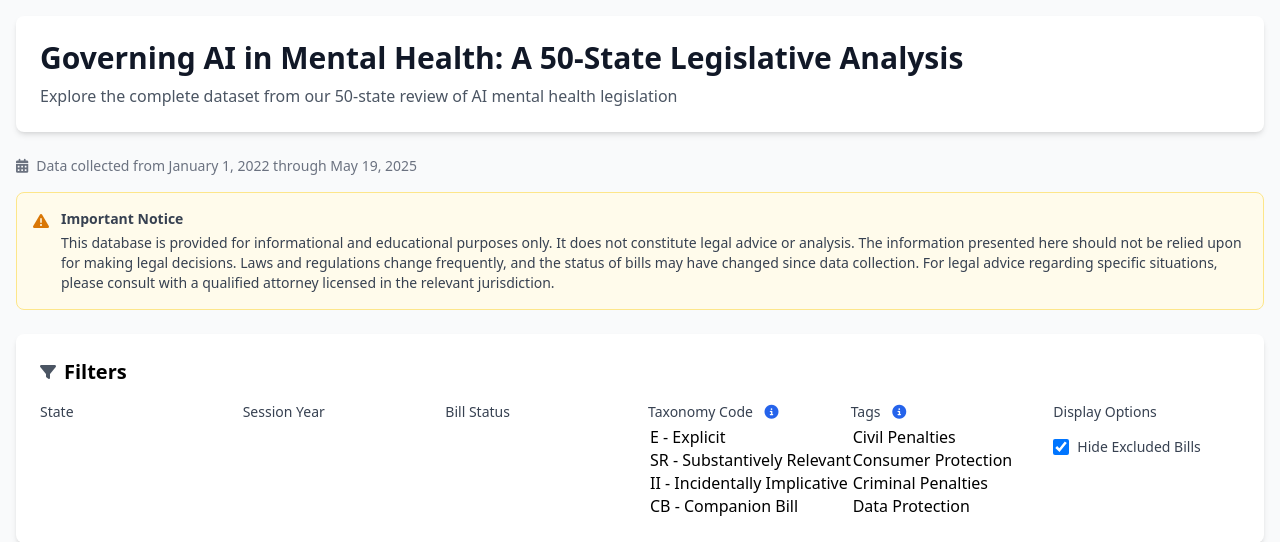
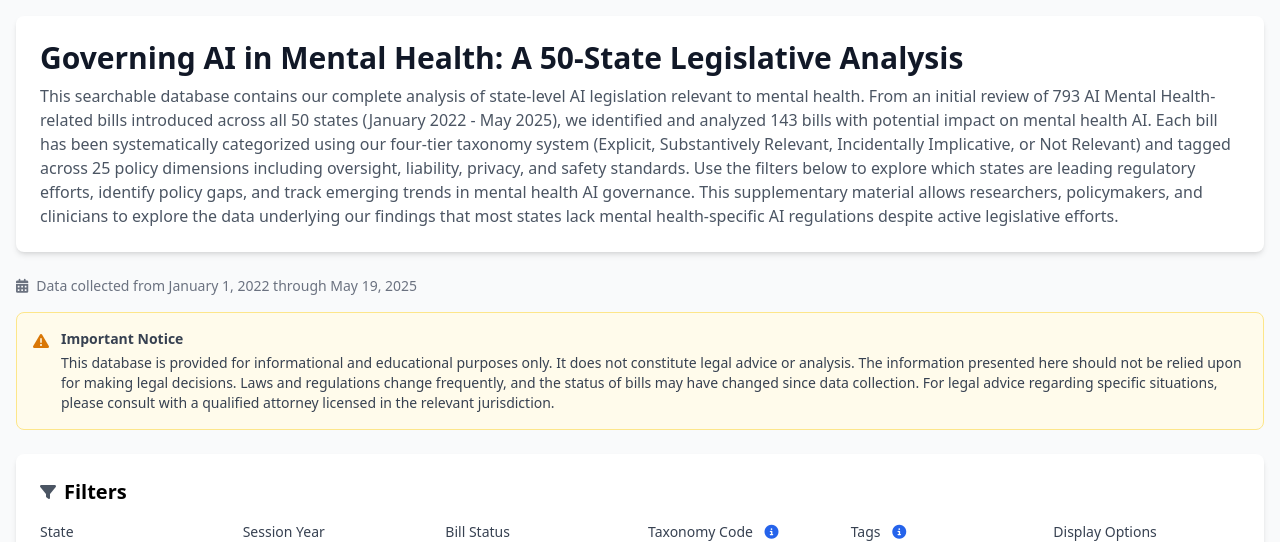
Before and after one commit to MattMatt27/Governing-AI-in-Mental-Health, a Flask app: page / in a window 1280 px wide. Shown: the top 542 px of the page. Run offline with Flask 3, Linux system fonts and the light colour scheme; data that the repository does not hold is empty; some libraries are stand-ins or nearby versions.

Commit message:
docs: Add more explanitory text

```diff
--- a/templates/index.html
+++ b/templates/index.html
@@ -18,7 +18,7 @@
         <!-- Header -->
         <div class="bg-white rounded-lg shadow-md p-6 mb-6">
             <h1 class="text-3xl font-bold text-gray-900 mb-2">Governing AI in Mental Health: A 50-State Legislative Analysis</h1>
-            <p class="text-gray-600">Explore the complete dataset from our 50-state review of AI mental health legislation</p>
+            <p class="text-gray-600">This searchable database contains our complete analysis of state-level AI legislation relevant to mental health. From an initial review of 793 AI Mental Health-related bills introduced across all 50 states (January 2022 - May 2025), we identified and analyzed 143 bills with potential impact on mental health AI. Each bill has been systematically categorized using our four-tier taxonomy system (Explicit, Substantively Relevant, Incidentally Implicative, or Not Relevant) and tagged across 25 policy dimensions including oversight, liability, privacy, and safety standards. Use the filters below to explore which states are leading regulatory efforts, identify policy gaps, and track emerging trends in mental health AI governance. This supplementary material allows researchers, policymakers, and clinicians to explore the data underlying our findings that most states lack mental health-specific AI regulations despite active legislative efforts.</p>
         </div>
 
         <!-- Data Collection Notice -->
```
